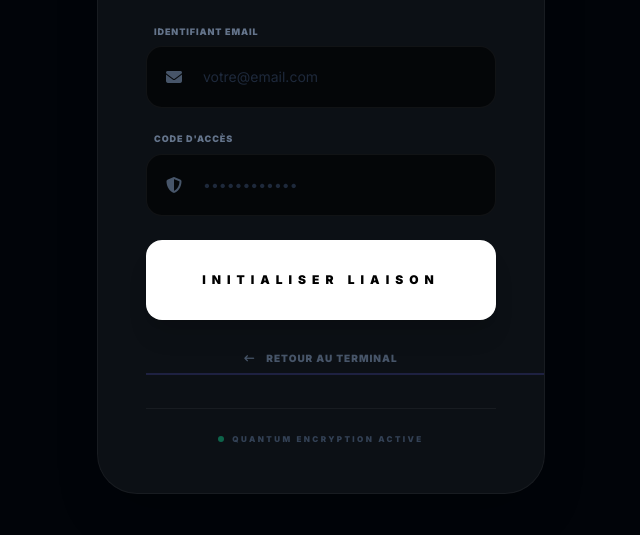
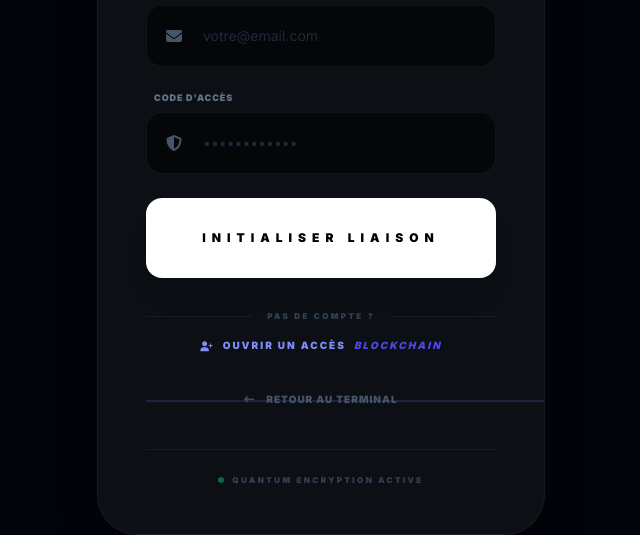
Before and after one commit to Sabjon69/sittttttttttttestttttttttttttt, a website: page sections/login.html in a window 1280 px wide. Shown: the part 268-803 px from the top of the page, without its empty margins (319-959 px from the left). Drawn offline with nearby package versions, Linux system fonts and the light colour scheme.

Commit message:
finnnnnnnnnn

```diff
--- a/sections/login.html
+++ b/sections/login.html
@@ -113,7 +113,20 @@
                     <span id="btn-text">Initialiser Liaison</span>
                 </button>
 
-                <div class="text-center mt-6">
+                <div class="flex flex-col items-center gap-4 py-2">
+                    <div class="w-full flex items-center gap-4">
+                        <div class="h-px flex-1 bg-white/5"></div>
+                        <span class="text-[8px] text-slate-700 font-black uppercase tracking-[0.3em]">Pas de compte ?</span>
+                        <div class="h-px flex-1 bg-white/5"></div>
+                    </div>
+
+                    <button onclick="window.location.href='register.html'" class="text-[10px] font-black text-indigo-400 uppercase tracking-[0.2em] hover:text-white transition-all group flex items-center gap-2">
+                        <i class="fa-solid fa-user-plus group-hover:scale-110 transition-transform"></i>
+                        Ouvrir un accès <span class="text-indigo-600 italic">Blockchain</span>
+                    </button>
+                </div>
+
+                <div class="text-center mt-2">
                     <a href="../index.html" class="text-[10px] font-black text-slate-600 uppercase tracking-widest hover:text-indigo-400 transition-colors">
                         <i class="fa-solid fa-arrow-left-long mr-2"></i> Retour au Terminal
                     </a>
@@ -154,7 +167,6 @@
             btnText.innerHTML = '<i class="fa-solid fa-spinner animate-spin mr-3"></i> Synchronisation...';
 
             setTimeout(() => {
-                // ICI TU METS TA LOGIQUE :
                 // Pour l'exemple, si l'email contient "admin", ça passe.
                 if (email.includes("admin") && password.length >= 4) {
                     btnText.innerHTML = '<i class="fa-solid fa-check mr-3"></i> LIAISON ÉTABLIE';
@@ -162,10 +174,9 @@
                     btn.classList.add('text-white');
 
                     setTimeout(() => {
-                        window.location.href = "../index.html"; // Redirection si ça marche
+                        window.location.href = "../index.html";
                     }, 1000);
                 } else {
-                    // SI CA MARCHE PAS : Message d'erreur pro
                     showError();
                     btn.disabled = false;
                     btn.style.opacity = "1";
@@ -181,7 +192,6 @@
             errorBox.classList.remove('hidden');
             card.classList.add('shake');
 
-            // Son d'erreur système (optionnel)
             const nav = window.navigator;
             if (nav.vibrate) nav.vibrate(200);
         }
```
